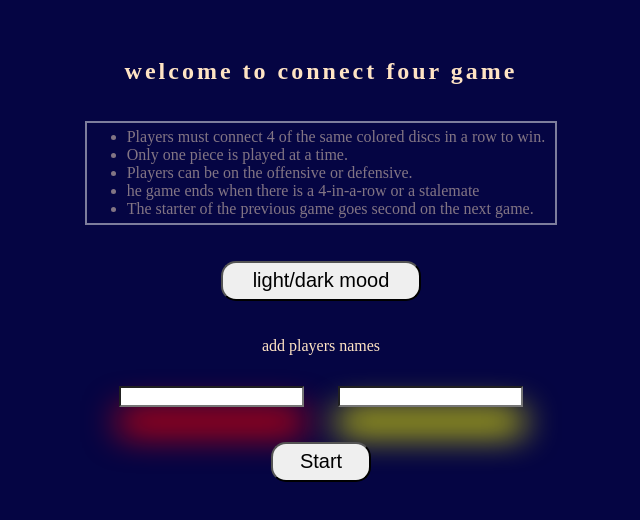
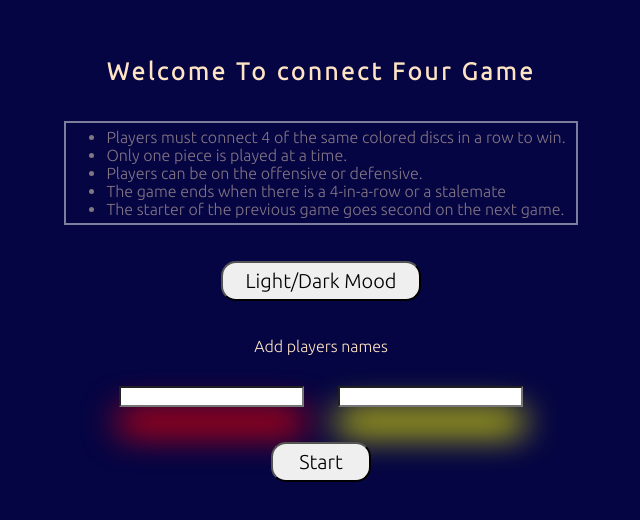
Before and after one commit to ralrubayee/connect-four, a plain HTML site: page index.html in a window 1280 px wide. Shown: the part 130-650 px from the top of the page, without its empty margins (319-959 px from the left). Drawn offline with Linux system fonts and the light colour scheme.

Commit message:
added read me

```diff
--- a/css/style.css
+++ b/css/style.css
@@ -16,6 +16,7 @@ body{
   --text: bisque;
 
   background-color: var(--body-bg);
+  font-family: 'Ubuntu', sans-serif;
   text-align: center;
   height: 100vh;
   display: grid;
@@ -153,6 +154,7 @@ nav{
   height: 40px;
   margin: .5rem;
   border-radius: 20px;
+  font-family: 'Ubuntu', sans-serif;
 }
 
 #pop-up{
@@ -184,6 +186,7 @@ nav{
   padding-right: 10px;
 }
 #pop-up button{
+  font-family: 'Ubuntu', sans-serif;
   width: 100px;
   height: 40px;
   font-size: 20px;
@@ -210,4 +213,5 @@ nav{
 #pop-up #light-moood{
   width: 200px;
   height: 40px;
+  font-family: 'Ubuntu', sans-serif;
 }
--- a/index.html
+++ b/index.html
@@ -5,25 +5,28 @@
   <meta http-equiv="X-UA-Compatible" content="IE=edge">
   <meta name="viewport" content="width=device-width, initial-scale=1.0">
   <title>connect four</title>
+  <link rel="preconnect" href="https://fonts.googleapis.com">
+  <link rel="preconnect" href="https://fonts.gstatic.com" crossorigin>
+  <link href="https://fonts.googleapis.com/css2?family=Architects+Daughter&family=Ubuntu:wght@300&display=swap" rel="stylesheet">
   <script defer src="./js/app.js"></script>
   <link rel="stylesheet" href="./css/style.css">
 </head>
 <body class="light-mood">
 
   <div id="pop-up" >
-    <h2>welcome to connect four game</h2>
+    <h2>Welcome To connect Four Game</h2>
 
     <ul id="rules" >
       <li>Players must connect 4 of the same colored discs in a row to win.</li>
       <li>Only one piece is played at a time.</li>
       <li>Players can be on the offensive or defensive.</li>
-      <li>he game ends when there is a 4-in-a-row or a stalemate</li>
+      <li>The game ends when there is a 4-in-a-row or a stalemate</li>
       <li>The starter of the previous game goes second on the next game.</li>
     </ul>
     <div>
-      <button id="light-moood">light/dark mood</button>
+      <button id="light-moood">Light/Dark Mood</button>
     </div>
-    <p>add players names</p>
+    <p>Add players names</p>
     <div>
       <input class='input' id='red-player'>
       <input class='input' id='yellow-player'>
@@ -31,7 +34,7 @@
 
     <button class="next">Start</button>
   </div>
-   <nav>connect four</nav>
+   <nav>Connect Four</nav>
  <section>
 <board>
 
@@ -95,7 +98,7 @@
 </section>
   <menu>
     <button class="menu-bar-buttons" id="reset">Reset</button>
-    <button class="menu-bar-buttons" id="back-to-main">back to main</button>
+    <button class="menu-bar-buttons" id="back-to-main">Back to main</button>
 
   </menu>
 
```
Also changed, not shown: 1 other file.
